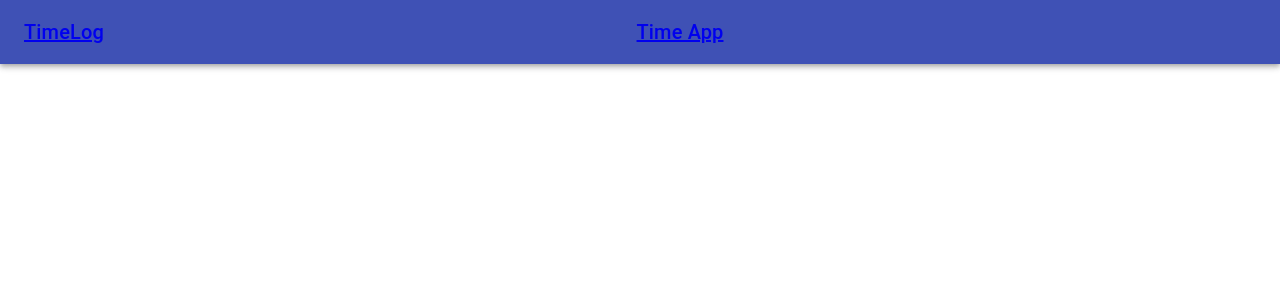
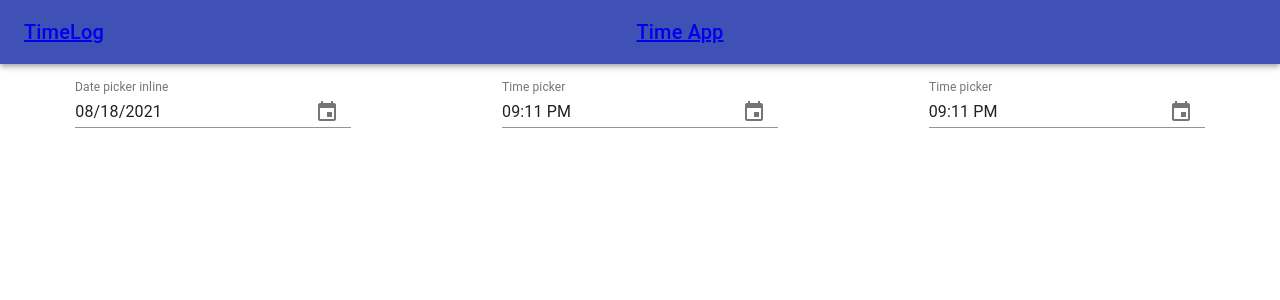
Before and after one commit to chiragpatel500/evarotest, a React (Create React App) app: page / in a window 1280 px wide. Shown: the top 300 px of the page. Built offline with nearby package versions, Linux system fonts and the light colour scheme.

Commit message:
clock update

```diff
--- a/package.json
+++ b/package.json
@@ -3,12 +3,15 @@
   "version": "0.1.0",
   "private": true,
   "dependencies": {
+    "@date-io/date-fns": "^1.3.13",
     "@material-ui/core": "^4.12.3",
     "@material-ui/icons": "^5.0.0-beta.1",
     "@material-ui/lab": "^5.0.0-alpha.42",
+    "@material-ui/pickers": "^3.3.10",
     "@testing-library/jest-dom": "^5.11.4",
     "@testing-library/react": "^11.1.0",
     "@testing-library/user-event": "^12.1.10",
+    "date-fns": "^2.23.0",
     "react": "^17.0.2",
     "react-dom": "^17.0.2",
     "react-router-dom": "^5.2.0",
--- a/src/components/Home.js
+++ b/src/components/Home.js
@@ -1,13 +1,61 @@
+import React from "react";
+import { BrowserRouter as Router, Switch, Route, Link } from "react-router-dom";
+import "date-fns";
+import Grid from "@material-ui/core/Grid";
+import DateFnsUtils from "@date-io/date-fns";
+import {
+  MuiPickersUtilsProvider,
+  KeyboardTimePicker,
+  KeyboardDatePicker,
+} from "@material-ui/pickers";
 
-import React from 'react';
-import { BrowserRouter as Router, Switch, Route, Link } from "react-router-dom";
+export default function Home() {
+  const [selectedDate, setSelectedDate] = React.useState(
+    new Date("2021-08-18T21:11:54")
+  );
 
-function Home() {
+  const handleDateChange = (date) => {
+    setSelectedDate(date);
+  };
+
   return (
-    <div>
+    <MuiPickersUtilsProvider utils={DateFnsUtils}>
+      <Grid container justifyContent="space-around">
+        <KeyboardDatePicker
+          disableToolbar
+          variant="inline"
+          format="MM/dd/yyyy"
+          margin="normal"
+          id="date-picker-inline"
+          label="Date picker inline"
+          value={selectedDate}
+          onChange={handleDateChange}
+          KeyboardButtonProps={{
+            "aria-label": "change date",
+          }}
+        />
 
-    </div>
-  )
+        <KeyboardTimePicker
+          margin="normal"
+          id="time-picker"
+          label="Time picker"
+          value={selectedDate}
+          onChange={handleDateChange}
+          KeyboardButtonProps={{
+            "aria-label": "change time",
+          }}
+        />
+        <KeyboardTimePicker
+          margin="normal"
+          id="time-picker"
+          label="Time picker"
+          value={selectedDate}
+          onChange={handleDateChange}
+          KeyboardButtonProps={{
+            "aria-label": "change time",
+          }}
+        />
+      </Grid>
+    </MuiPickersUtilsProvider>
+  );
 }
-
-export default Home
--- a/src/components/TopNav.js
+++ b/src/components/TopNav.js
@@ -27,7 +27,7 @@
     <div className={classes.root}>
       <AppBar position="static">
         <Toolbar>
-          <Typography variant="h6" className={classes.title}>
+          <Typography variant="h6"  className={classes.title}>
             <Link to="/TimeLog">TimeLog</Link>
           </Typography>
           <Typography variant="h6" className={classes.title}>
```
Also changed, not shown: 1 other file (tests, documents, lock files or other folders).
